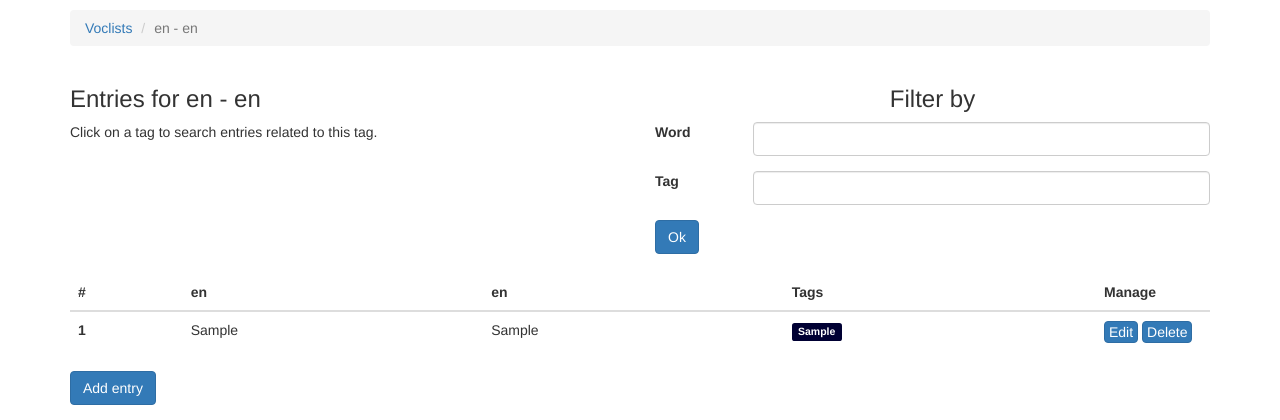
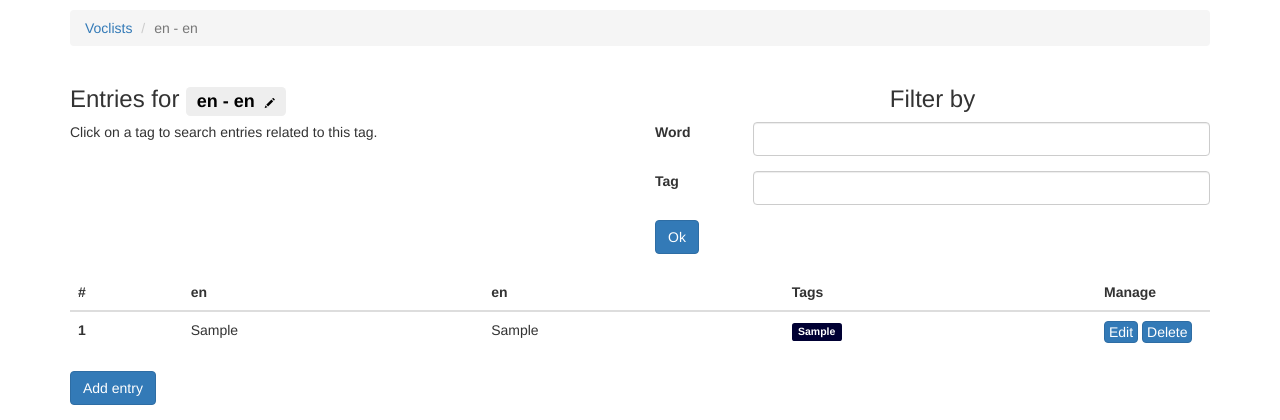
Before and after one commit to BasileVu/voclist, a Flask app: page /voclist/1/ in a window 1280 px wide. Shown: the top 420 px of the page. Run offline with Flask 2, Linux system fonts and the light colour scheme; tables that the repository leaves empty hold one stand-in row (values such as "Sample post"); some libraries are stand-ins or nearby versions.

Commit message:
glyphicons + buttons for voclists

```diff
--- a/voclist/static/css/voclist.css
+++ b/voclist/static/css/voclist.css
@@ -1,3 +1,8 @@
+h3 .label .glyphicon {
+    font-size: 10px;
+    margin-left: 5px;
+}
+
 table {
     margin-top: 20px;
 }
@@ -17,3 +22,7 @@ table .btn {
 .manage {
     width: 10%;
 }
+
+#add-entry-button {
+    margin-bottom: 50px;
+}
--- a/voclist/static/js/voclist.js
+++ b/voclist/static/js/voclist.js
@@ -58,6 +58,11 @@ $('.delete-button').click(function () {
     }
 });
 
-$('span[class="label"]').click(function () {
+$('tr .label').click(function () {
     window.location.search = "?tag=" + $(this).text().trim();
 });
+
+$('h3 .label').click(function () {
+    console.log($(this).text().trim())
+
+});
--- a/voclist/templates/index.html
+++ b/voclist/templates/index.html
@@ -29,6 +29,8 @@
 
         <div id="buttons">
             <button type="button" class="btn btn-primary" data-toggle="modal" data-target="#add-voclist-modal">Add voclist</button>
+            <button type="button" id="voclist-edit-button" class="btn btn-primary">Edit</button>
+            <button type="button" id="voclist-delete-button" class="btn btn-primary">Delete</button>
             <button type="button" id="voclist-ok-button" class="btn btn-primary">Ok</button>
         </div>
     </div>
--- a/voclist/templates/voclist.html
+++ b/voclist/templates/voclist.html
@@ -16,7 +16,11 @@
 {% block content %}
     <div class="row">
         <div class="col-md-6">
-            <h3>Entries for {{ voclist }}</h3>
+            <h3>Entries for
+                <span class="label" t style="background-color: #eee; color: #000;">{{ voclist }}
+                    <span class="glyphicon glyphicon-pencil" aria-hidden="true"></span>
+                </span>
+            </h3>
 
             <p>
                 Click on a tag to search entries related to this tag.
@@ -78,7 +82,7 @@
         </tbody>
     </table>
 
-    <button type="button" class="btn btn-primary" data-toggle="modal" data-target="#add-entry-modal">Add entry</button>
+    <button id="add-entry-button" type="button" class="btn btn-primary" data-toggle="modal" data-target="#add-entry-modal">Add entry</button>
 
 <!-- Modal to add entries -->
 <div class="modal fade" id="add-entry-modal" role="dialog">
```
Also changed, not shown: voclist/static/fonts/glyphicons-halflings-regular.ttf (added), voclist/static/fonts/glyphicons-halflings-regular.woff (added), voclist/static/fonts/glyphicons-halflings-regular.woff2 (added).
